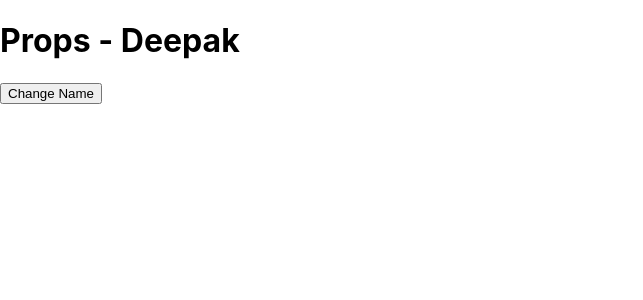
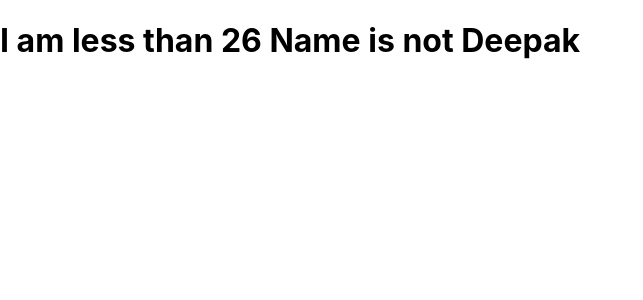
Before and after one commit to Deepak-Urs/React-projects-latest, a React (Create React App) app in the folder react-concepts/react-concepts/: page / in a window 1280 px wide. Shown: the top 300 px of the page, without its empty margins (0-643 px from the left). Built offline with nearby package versions, Linux system fonts and the light colour scheme.

Commit message:
inline conditional rendering and ternary operators

```diff
--- a/react-concepts/react-concepts/src/App.js
+++ b/react-concepts/react-concepts/src/App.js
@@ -3,9 +3,11 @@ import { useEffect, useState } from 'react'
 //import States from './components/States';
 //import StatesClassBased from './components/StatesClassBased';
 
-import Props from './components/Props'
+//import Props from './components/Props'
 
 function App() {
+  let age = 26
+  let name = "Deepaks"
   // MAP DEMO
   //const [users, setUsers] = useState([]);
 
@@ -42,10 +44,24 @@ function App() {
   //  setNumbers(sqNosGT5)
   //}
 
-  const [name, setName] = useState("Deepak")
-  const changeName = (value) => {
-    setName(value)
-  }
+  // PROPS Demo
+  //const [name, setName] = useState("Deepak")
+  //const changeName = (value) => {
+  //  setName(value)
+  //}
+
+  useEffect(() => {
+    let age = 25;
+    let name = "Deepaks"
+
+    //if (age > 26) {
+    //  console.log('Age is 26');
+    //}
+
+    age > 26 ? console.log('Age is more than 26') :
+    name === "Deepak" && age === 26 ?
+    (<>{console.log('Name is Deepak')} {console.log('Age is 26')}</>) : (<>{console.log('I am less than 26')} {console.log('Name is not Deepak')}</>)
+  })
 
   return (
     <div className='App'>
@@ -74,8 +90,14 @@ function App() {
       {/*<States />*/}
       {/*<StatesClassBased />*/}
 
-      <Props valueOfProp={name} changeName={changeName}/>
+      {/*<Props valueOfProp={name} changeName={changeName} />*/}
 
+      {/* inline conditional experessions and ternary operator */}
+      {
+        age > 26 ? (<h1>'Age is more than 26'</h1>) :
+        name === "Deepak" && age === 26 ?
+        (<h1>Name is Deepak and Age is 26'</h1>) : (<h1>I am less than 26 Name is not Deepak</h1>)
+      }
     </div>
   )
 }
```
